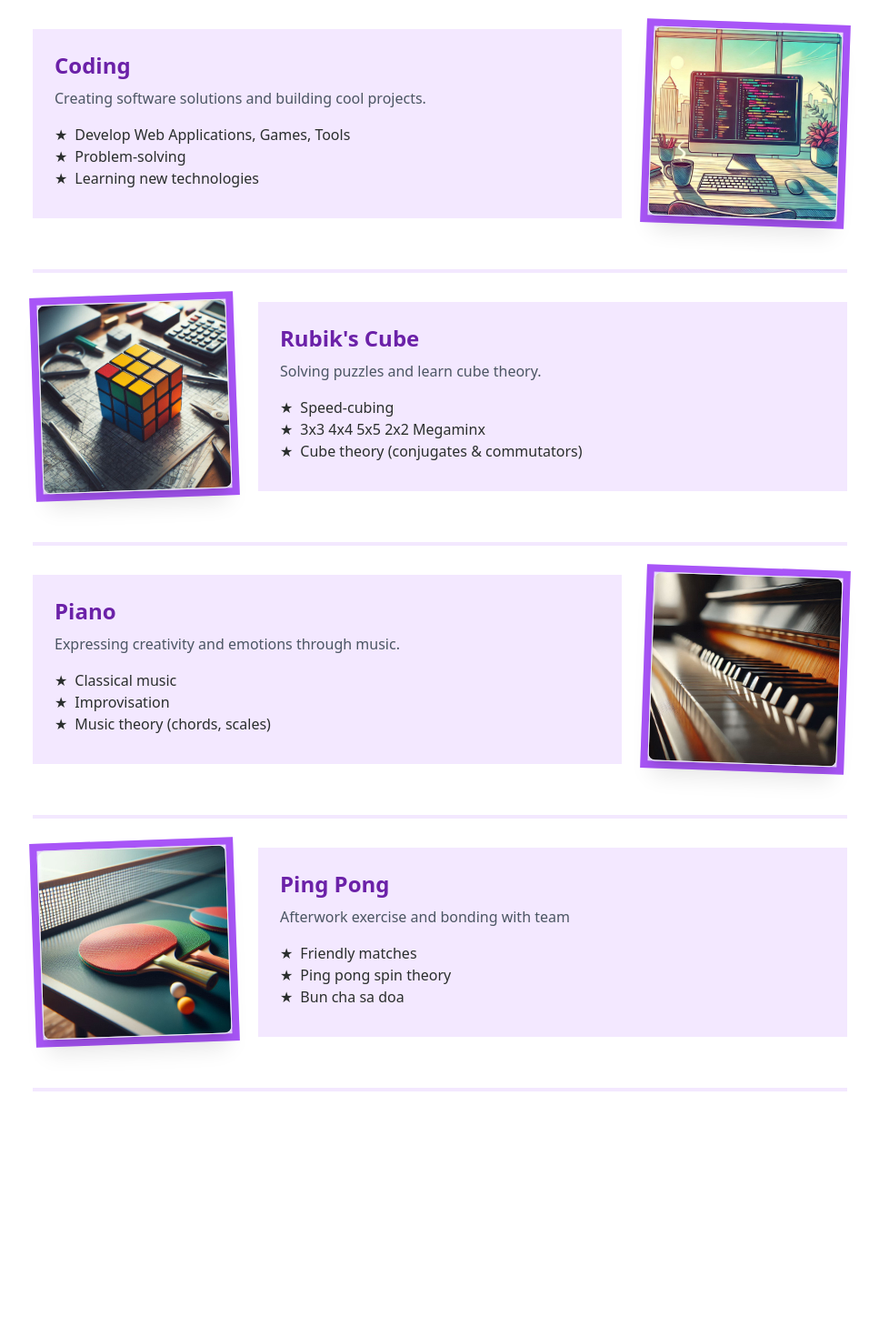
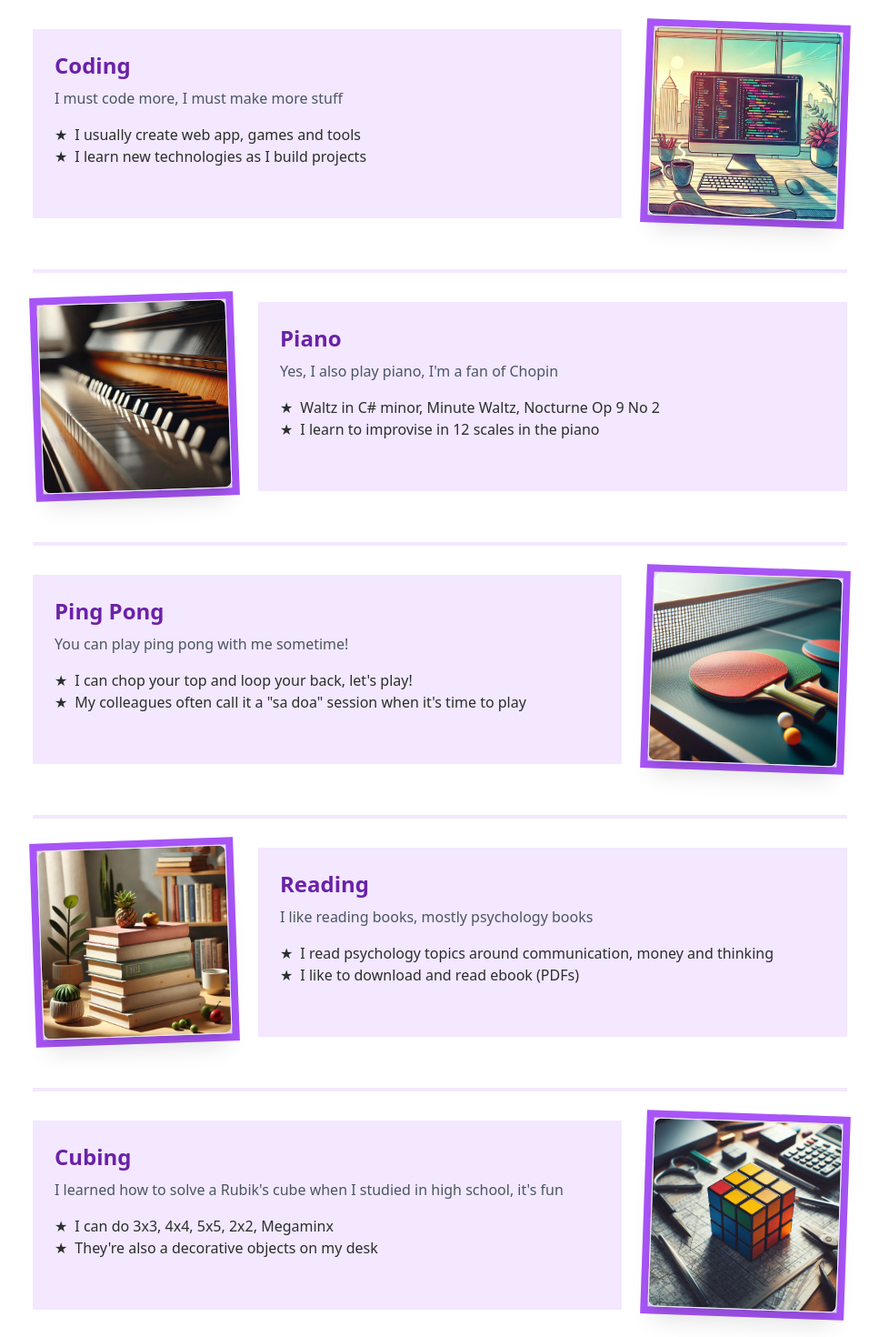
Before and after one commit to thoai-atb/about-me, a Next.js app: page /others in a window 1280 px wide. Shown: the part 160-1630 px from the top of the page at 91% size, without its empty margins (156-1123 px from the left). Before the commit the page ends 1360 px from the top, so only its background shows below. Built offline with nearby package versions, Linux system fonts and the light colour scheme.

Commit message:
Add books hobby

```diff
--- a/app/others/page.tsx
+++ b/app/others/page.tsx
@@ -7,31 +7,38 @@ import { Item } from "./components/ItemCard";
 const items: Item[] = [
   {
     title: "Coding",
-    description: "Creating software solutions and building cool projects.",
-    highlights: ["Develop Web Applications, Games, Tools", "Problem-solving", "Learning new technologies"],
+    description: "I must code more, I must make more stuff",
+    highlights: ["I usually create web app, games and tools", "I learn new technologies as I build projects"],
     imageSrc: "/hobby_code.jpg",
     imageAlt: "Coding hobby",
   },
   {
-    title: "Rubik's Cube",
-    description: "Solving puzzles and learn cube theory.",
-    highlights: ["Speed-cubing", "3x3 4x4 5x5 2x2 Megaminx", "Cube theory (conjugates & commutators)"],
-    imageSrc: "/hobby_cube.jpg",
-    imageAlt: "Rubik's Cube hobby",
-  },
-  {
     title: "Piano",
-    description: "Expressing creativity and emotions through music.",
-    highlights: ["Classical music", "Improvisation", "Music theory (chords, scales)"],
+    description: "Yes, I also play piano, I'm a fan of Chopin",
+    highlights: ["Waltz in C# minor, Minute Waltz, Nocturne Op 9 No 2", "I learn to improvise in 12 scales in the piano"],
     imageSrc: "/hobby_piano.jpg",
     imageAlt: "Piano hobby",
   },
   {
     title: "Ping Pong",
-    description: "Afterwork exercise and bonding with team",
-    highlights: ["Friendly matches", "Ping pong spin theory", "Bun cha sa doa"],
+    description: "You can play ping pong with me sometime!",
+    highlights: ["I can chop your top and loop your back, let's play!", "My colleagues often call it a \"sa doa\" session when it's time to play"],
     imageSrc: "/hobby_pingpong.jpg",
     imageAlt: "Ping Pong hobby",
+  },
+  {
+    title: "Reading",
+    description: "I like reading books, mostly psychology books",
+    highlights: ["I read psychology topics around communication, money and thinking", "I like to download and read ebook (PDFs)"],
+    imageSrc: "/hobby_books.jpg",
+    imageAlt: "Reading hobby",
+  },
+  {
+    title: "Cubing",
+    description: "I learned how to solve a Rubik's cube when I studied in high school, it's fun",
+    highlights: ["I can do 3x3, 4x4, 5x5, 2x2, Megaminx", "They're also a decorative objects on my desk"],
+    imageSrc: "/hobby_cube.jpg",
+    imageAlt: "Rubik's Cube hobby",
   },
 ];
 
```
Also changed, not shown: public/hobby_books.jpg (added).
